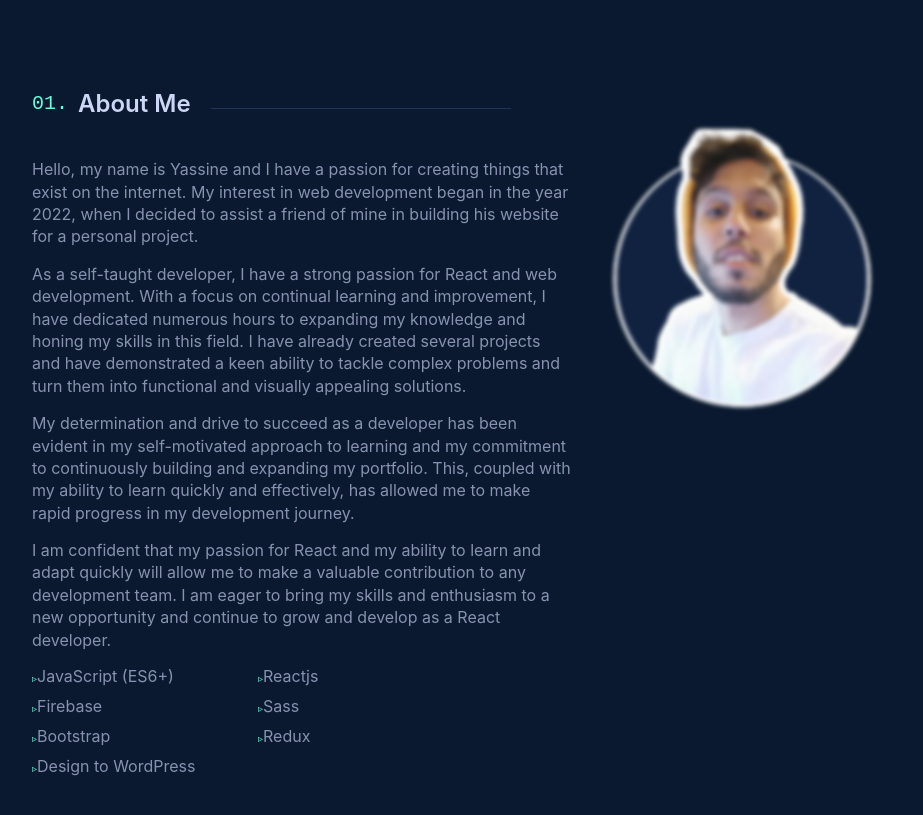
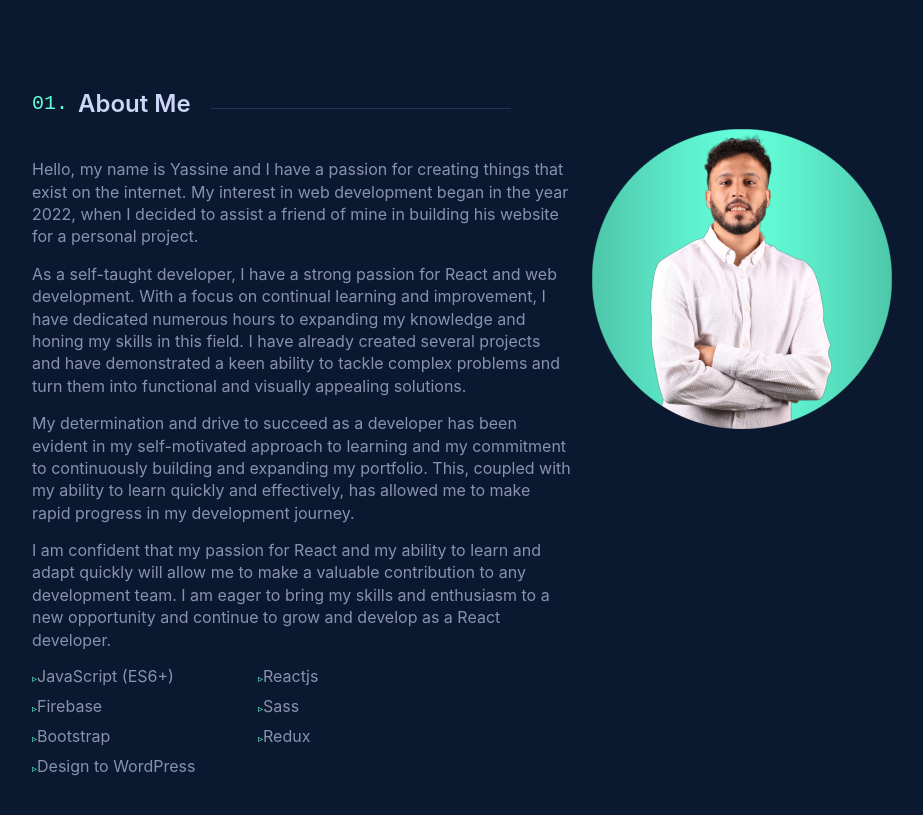
Before and after one commit to YassineBouchama1/Portfolio-V2, a React (Vite) app: page / in a window 1280 px wide. Shown: the part 840-1655 px from the top of the page, without its empty margins (178-1101 px from the left). Built offline with nearby package versions, Linux system fonts and the light colour scheme.

Commit message:
update pic

```diff
--- a/src/Components/About/About.scss
+++ b/src/Components/About/About.scss
@@ -10,23 +10,16 @@ padding-top: 100px;
   flex-basis: 30%;
   position: relative;
 
-
-
   img {
     width: 300px;
-        filter: blur(2px);
+    // filter: blur(2px);
     border-radius: 5px;
     margin-top: 50px;
-
   }
 
-
   img:hover {
-
     filter: blur(0);
   }
-
-
 }
 
 // .wrapper::before {
@@ -42,8 +35,8 @@ padding-top: 100px;
 //     left: 20px;
 //     z-index: -1;
 // }
-.img-about img::after{
-    content: '';
+.img-about img::after {
+  content: "";
   border: 2px solid var(--green);
   top: 20px;
   right: 20px;
@@ -61,31 +54,21 @@ position: absolute;
   color: var(--slate);
   font-family: var(--font-sans);
 
-
-
   p {
     margin: 0px 0px 15px;
     line-height: 1.4;
     width: 100%;
-
   }
 }
 
-
-
-
-
-.skills-list{
+.skills-list {
   list-style: none;
   display: grid;
   grid-template-columns: 40% 40%;
   gap: 10px;
-
 }
 
-
-
-.skills-list li::before{
+.skills-list li::before {
   content: "▹";
 
   left: 0px;
@@ -97,11 +80,9 @@ gap: 10px;
 }
 
 @media (max-width: 767.98px) {
-
   .about {
     flex-direction: column;
 
     align-items: center;
   }
-
 }
```
Also changed, not shown: src/assets/me.png, 1 other file (tests, documents, lock files or other folders). Lines whose indentation alone changed are shown as unchanged.
